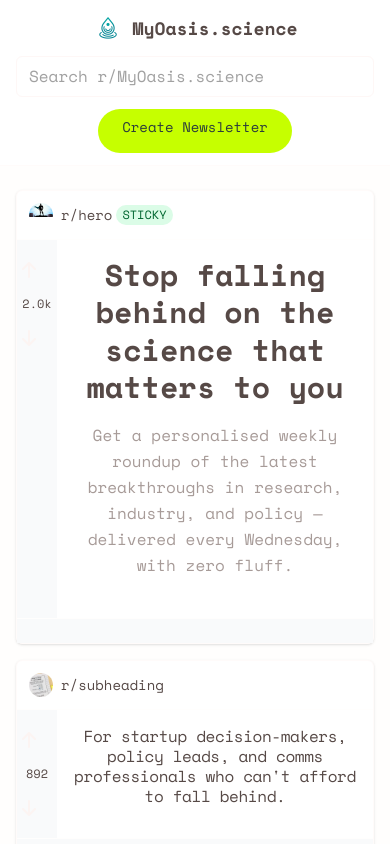
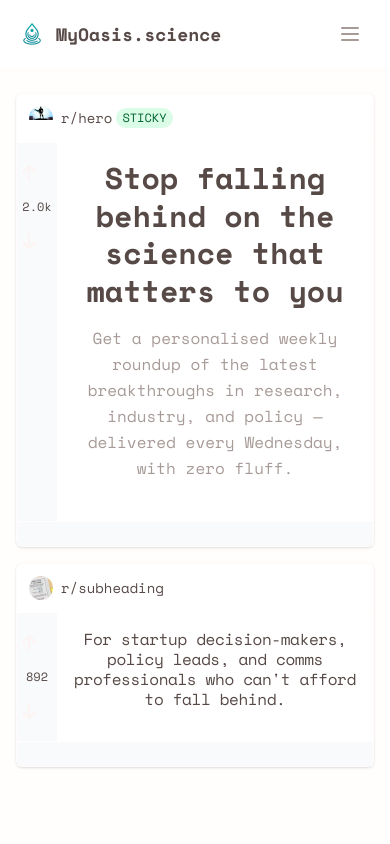
Before and after one commit to MyOasisScience/landingpage, a Next.js app: page / in a window 390 px wide. Shown: the top 844 px of the page. Built offline with nearby package versions, Linux system fonts and the light colour scheme.

Commit message:
mobile burger menu

```diff
--- a/src/app/page.tsx
+++ b/src/app/page.tsx
@@ -16,6 +16,7 @@ import StorySection from "@/components/StorySection";
 
 export default function Home() {
   const [isDropdownOpen, setIsDropdownOpen] = useState(false);
+  const [isMobileMenuOpen, setIsMobileMenuOpen] = useState(false);
 
   const subredditSections = [
     { name: "r/hero", id: "hero" },
@@ -34,6 +35,7 @@ export default function Home() {
       element.scrollIntoView({ behavior: "smooth" });
     }
     setIsDropdownOpen(false);
+    setIsMobileMenuOpen(false);
   };
 
   return (
@@ -41,7 +43,8 @@ export default function Home() {
       {/* Reddit-style header */}
       <div className="bg-white border-b border-gray-200 sticky top-0 z-50">
         <div className="max-w-4xl mx-auto px-4 py-3">
-          <div className="flex flex-col sm:flex-row items-center space-y-3 sm:space-y-0 sm:space-x-4">
+          <div className="flex items-center justify-between">
+            {/* Logo */}
             <div className="flex items-center space-x-2">
               <Image
                 src="/images/logo.png"
@@ -52,7 +55,9 @@ export default function Home() {
               />
               <span className="text-lg font-bold text-gray-900">MyOasis.science</span>
             </div>
-            <div className="flex-1 w-full sm:w-auto">
+
+            {/* Desktop Navigation */}
+            <div className="hidden sm:flex items-center space-x-4 flex-1 justify-center">
               <div className="max-w-md relative w-full">
                 <input
                   type="text"
@@ -81,13 +86,92 @@ export default function Home() {
                 )}
               </div>
             </div>
-            <a
-              href="#cta-card"
-              className="bg-[#C6FF00] text-[#2B3D3B] px-6 py-2 rounded-full text-sm font-medium hover:bg-[#B2E600] transition-colors cursor-pointer whitespace-nowrap"
+
+            {/* Desktop CTA */}
+            <div className="hidden sm:block">
+              <a
+                href="#cta-card"
+                className="bg-[#C6FF00] text-[#2B3D3B] px-6 py-2 rounded-full text-sm font-medium hover:bg-[#B2E600] transition-colors cursor-pointer whitespace-nowrap"
+              >
+                Create Newsletter
+              </a>
+            </div>
+
+            {/* Mobile Burger Menu Button */}
+            <button
+              className="sm:hidden p-2 rounded-md hover:bg-gray-100 transition-colors"
+              onClick={() => setIsMobileMenuOpen(!isMobileMenuOpen)}
+              aria-label="Toggle mobile menu"
             >
-              Create Newsletter
-            </a>
+              <svg
+                className="w-6 h-6 text-gray-700"
+                fill="none"
+                stroke="currentColor"
+                viewBox="0 0 24 24"
+              >
+                {isMobileMenuOpen ? (
+                  <path
+                    strokeLinecap="round"
+                    strokeLinejoin="round"
+                    strokeWidth={2}
+                    d="M6 18L18 6M6 6l12 12"
+                  />
+                ) : (
+                  <path
+                    strokeLinecap="round"
+                    strokeLinejoin="round"
+                    strokeWidth={2}
+                    d="M4 6h16M4 12h16M4 18h16"
+                  />
+                )}
+              </svg>
+            </button>
           </div>
+
+          {/* Mobile Menu */}
+          {isMobileMenuOpen && (
+            <div className="sm:hidden mt-4 pb-4 border-t border-gray-200 pt-4">
+              <div className="space-y-4">
+                {/* Mobile Search */}
+                <div className="relative">
+                  <input
+                    type="text"
+                    placeholder="Search r/MyOasis.science"
+                    className="w-full px-3 py-3 text-sm border border-gray-300 rounded-md focus:outline-none focus:ring-2 focus:ring-[#C6FF00] focus:border-transparent"
+                    onFocus={() => setIsDropdownOpen(true)}
+                    onBlur={() => setTimeout(() => setIsDropdownOpen(false), 200)}
+                  />
+                  {isDropdownOpen && (
+                    <div className="absolute top-full left-0 right-0 bg-white border border-gray-200 rounded-md shadow-lg z-50 mt-1 max-h-60 overflow-y-auto">
+                      <div className="py-2">
+                        {subredditSections.map((section) => (
+                          <button
+                            key={section.id}
+                            onClick={() => scrollToSection(section.id)}
+                            className="w-full px-4 py-3 text-left text-sm hover:bg-gray-50 flex items-center space-x-2"
+                          >
+                            <div className="w-4 h-4 bg-[#C6FF00] rounded-full flex items-center justify-center">
+                              <span className="text-[#2B3D3B] text-xs font-bold">r</span>
+                            </div>
+                            <span className="text-gray-700">{section.name}</span>
+                          </button>
+                        ))}
+                      </div>
+                    </div>
+                  )}
+                </div>
+
+                {/* Mobile CTA */}
+                <a
+                  href="#cta-card"
+                  className="block w-full bg-[#C6FF00] text-[#2B3D3B] px-6 py-3 rounded-full text-sm font-medium hover:bg-[#B2E600] transition-colors cursor-pointer text-center"
+                  onClick={() => setIsMobileMenuOpen(false)}
+                >
+                  Create Newsletter
+                </a>
+              </div>
+            </div>
+          )}
         </div>
       </div>
 
```
